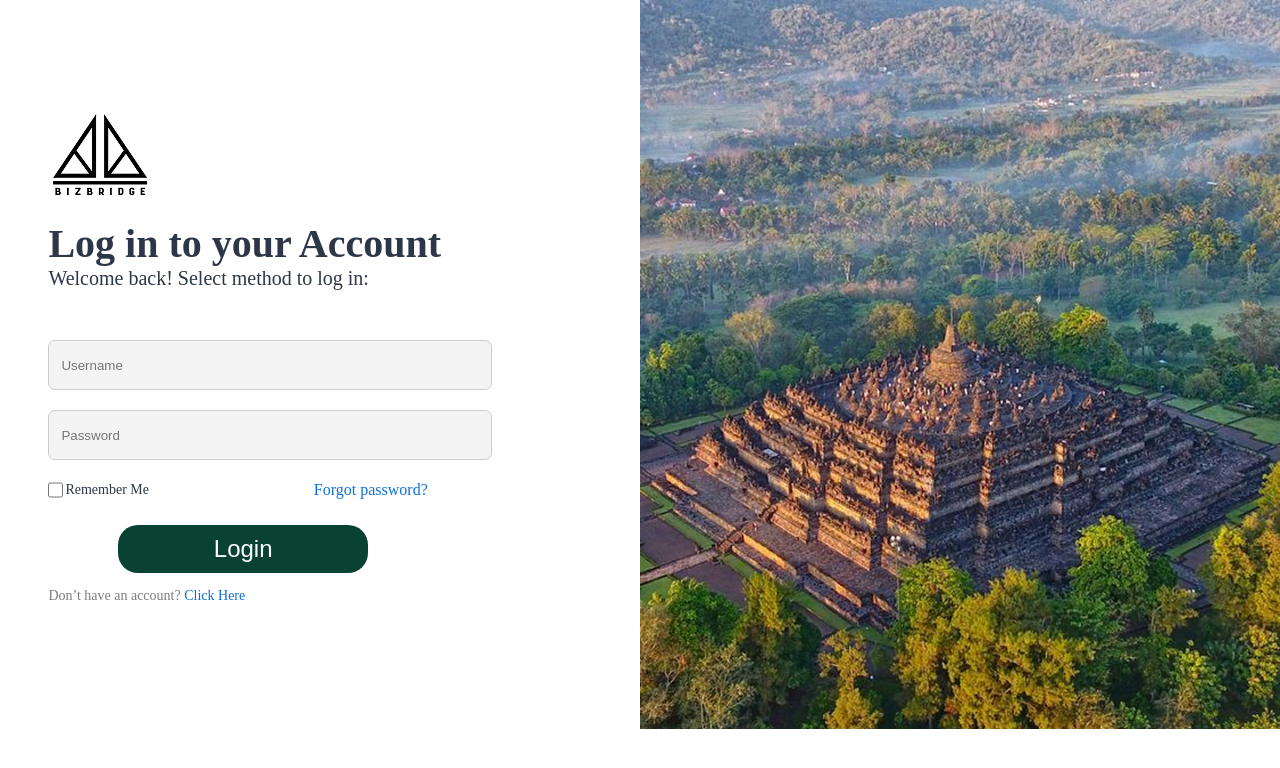
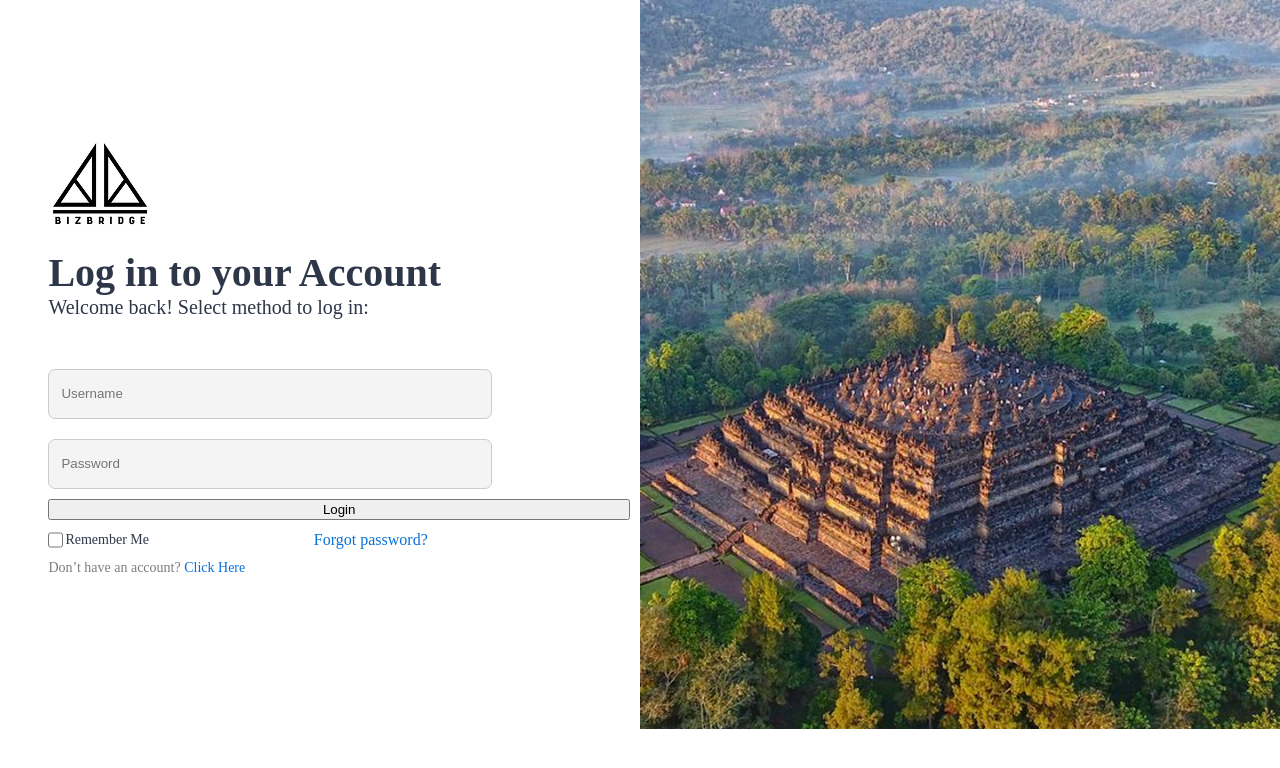
Before and after one commit to MichaelWjy/AOLSE, a React (Create React App) app in the folder FRONTEND/bizbridge/: page / in a window 1280 px wide. Shown: the top 768 px of the page. Built offline with nearby package versions, Linux system fonts and the light colour scheme; a web font is replaced by a local one.

Commit message:
login page fetch

```diff
--- a/FRONTEND/bizbridge/src/Component/JSX/Login.jsx
+++ b/FRONTEND/bizbridge/src/Component/JSX/Login.jsx
@@ -1,10 +1,69 @@
-import React from "react";
+import React, { useState,useEffect } from "react";
+import { jwtDecode } from "jwt-decode";
 import carouselSettings from "../LoginCarouselSetting";
 import Slider from "react-slick";
 import styles from "../Css/loginPage.module.css"
-import { Link } from "react-router-dom";
+import { Link, useNavigate } from "react-router-dom";
 
 export default function Login(){
+    const [email, setEmail] = useState("");
+    const [password, setPassword] = useState("");
+    const [error, setError] = useState(null);
+    const navigate = useNavigate();
+
+    useEffect(() => {
+    const token = localStorage.getItem("token");
+    if (token) {
+        try {
+            const decoded = jwtDecode(token);
+            const now = Date.now() / 1000; // waktu sekarang dalam detik
+            if(decoded.exp > now){
+              // Token masih valid, langsung redirect
+                navigate("/home");
+            }else{
+              // Token expired, hapus
+                localStorage.removeItem("token");
+            }
+        }catch (e) {
+        // Kalau token tidak valid, hapus juga
+            localStorage.removeItem("token");
+        }
+    }
+    }, [navigate]);
+
+    const handleLogin = async (e) => {
+        e.preventDefault();
+        setError(null);
+
+        try {
+            const response = await fetch("https://aolse-production.up.railway.app/api/auth/login", {
+                method: "POST",
+                headers: {
+                    "Content-Type": "application/json",
+                },
+                body: JSON.stringify({
+                    email,
+                    password
+                }),
+            });
+
+            const data = await response.json();
+
+            if (response.ok) {
+               localStorage.setItem("token", data.token);     // <-- penting
+                localStorage.setItem("role", data.user.role);
+                localStorage.setItem("userID", data.user.id);
+                navigate("/home");
+            } else {
+                setError(data.message || "Login failed");
+            }
+        } catch (err) {
+            setError("Server error");
+            console.error("Login error:", err);
+        }
+    };
+
+
     return(
         <div className={styles.container}>
             <section className={styles.carouselSection}>
@@ -25,10 +84,13 @@ export default function Login(){
                 <img src="/logoHitam.png" alt="" />
                 <h1>Log in to your Account</h1>
                 <p>Welcome back! Select method to log in:</p>
-                <form action="">
-                    <input type="text" placeholder="Username" />
-                    <input type="password" placeholder="Password" />
+                <form onSubmit={handleLogin}>
+                    <input type="text" placeholder="Username" value={email} onChange={(e) => setEmail(e.target.value)} required />
+                    <input type="password" placeholder="Password" value={password} onChange={(e) => setPassword(e.target.value)} required/>
+                    <button type="submit">Login</button>
                 </form>
+                    {error && <p style={{ color: "red" }}>{error}</p>}
+
                 <div className={styles.loginInfo}>
                     <div className={styles.remember}>
                         <input type="checkbox"/>
@@ -37,7 +99,6 @@ export default function Login(){
                     <Link to="/forgot">Forgot password?</Link>
                 </div>
                 <div className={styles.loginButton}>
-                    <Link to="/home"><button>Login</button></Link>
                     <div className={styles.noAcc}>
                     <p>Don’t have an account? <Link to="/register">Click Here</Link></p>
                         {/* <p>Don’t have an account? <a href="homePage.jsx">Click Here</a></p> */}
@@ -46,5 +107,5 @@ export default function Login(){
             </section>
         </div>
 
-    );
+    );
 }
```
